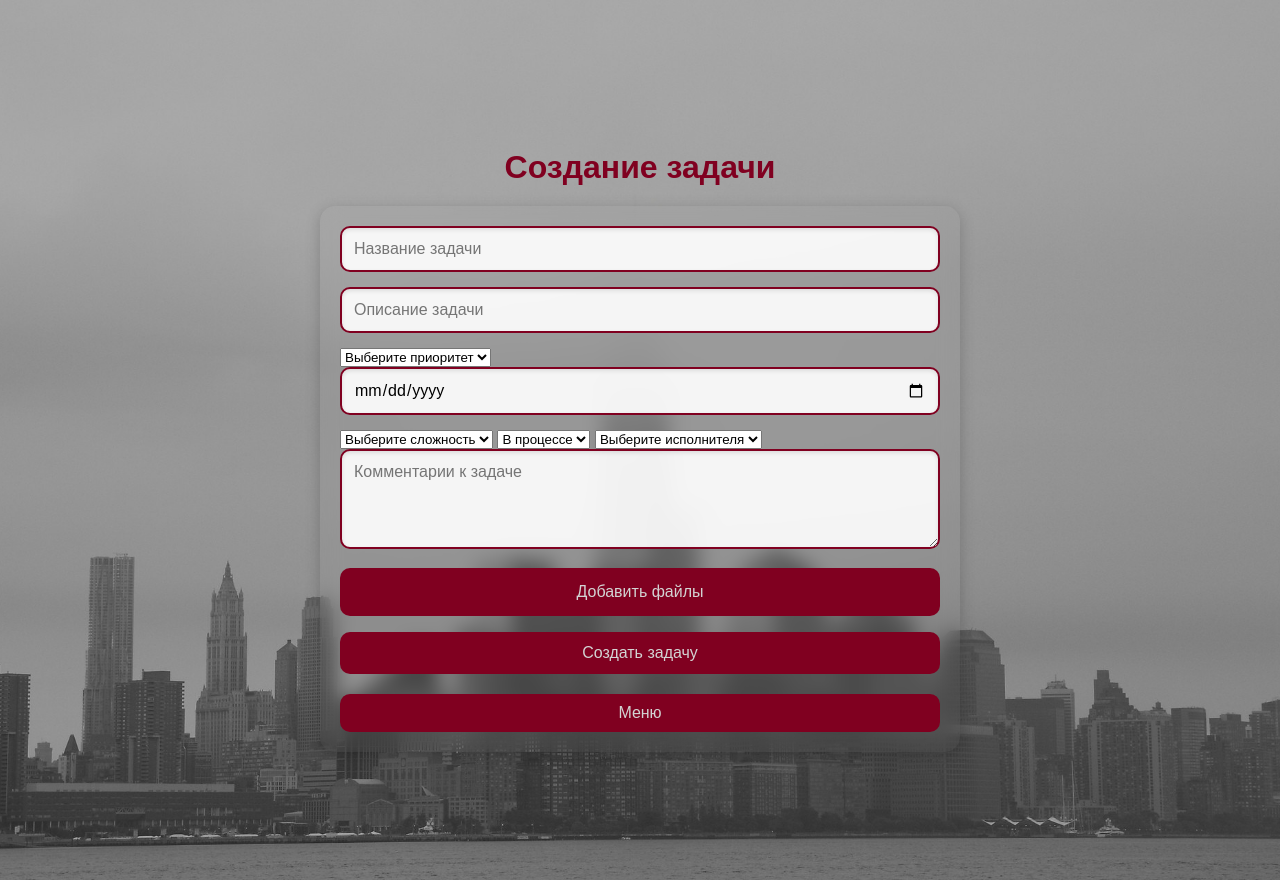
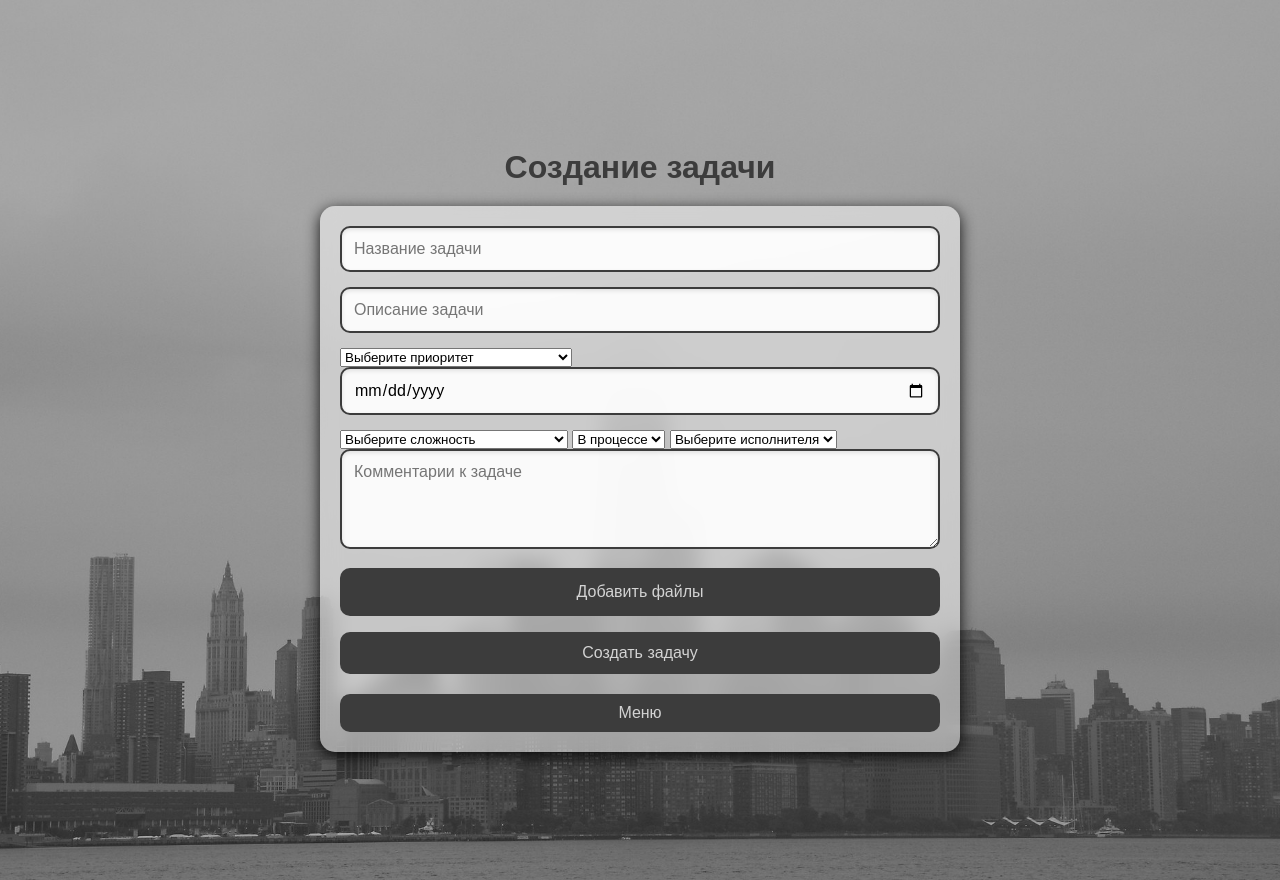
Before and after one commit to aleksandrvolostnov/KPI-New, a Flask app: page /task/new in a window 1280 px wide. Run offline with Flask 3, Linux system fonts and the light colour scheme; the visitor is signed in with stand-in values (Sample User, id 1); data comes from the database, SQL or seed files in the repository; data that the repository does not hold is empty; parts of the project's set-up code (start-up, migrations or seed data) failed here and were passed over; some libraries are stand-ins or nearby versions.

Commit message:
create_task.html

```diff
--- a/templates/create_task.html
+++ b/templates/create_task.html
@@ -15,7 +15,7 @@
             background-size: cover;
             background-position: center;
             font-family: 'Century Gothic', sans-serif;
-            color: #800020;
+            color: #3C3C3C;
             margin: 0;
             padding: 0;
             height: 110vh;
@@ -41,10 +41,10 @@
         }
 
         .form-container {
-            background-color: rgba(255, 255, 255, 0.0);
+            background-color: rgba(255, 255, 255, 0.5);
             border-radius: 15px;
             padding: 20px;
-            box-shadow: 0 4px 15px rgba(0, 0, 0, 0.2);
+            box-shadow: 0 4px 15px rgba(0, 0, 0, 0.9);
             width: 100%;
             backdrop-filter: blur(10px);
         }
@@ -56,7 +56,7 @@
             width: 100%;
             padding: 12px;
             margin-bottom: 15px;
-            border: 2px solid #800020;
+            border: 2px solid #3C3C3C;
             border-radius: 10px;
             font-family: 'Century Gothic', sans-serif;
             font-size: 16px;
@@ -68,7 +68,7 @@
         }
 
         .button {
-            background-color: #800020;
+            background-color: #3C3C3C;
             color: lightgray;
             padding: 12px 20px;
             border: none;
@@ -82,11 +82,11 @@
         }
 
         .button:hover {
-            background-color: #66001A;
+            background-color: #1C1C1C;
         }
 
         .file-upload-button {
-            background-color: #800020;
+            background-color: #3C3C3C;
             color: lightgray;
             padding: 15px;
             border: none;
@@ -133,7 +133,7 @@
         }
 
         a {
-            background-color: #800020;
+            background-color: #3C3C3C;
             color: lightgray;
             padding: 10px 15px;
             border: none;
```
Also changed, not shown: other parts of templates/create_task.html (+11 -11 lines).
